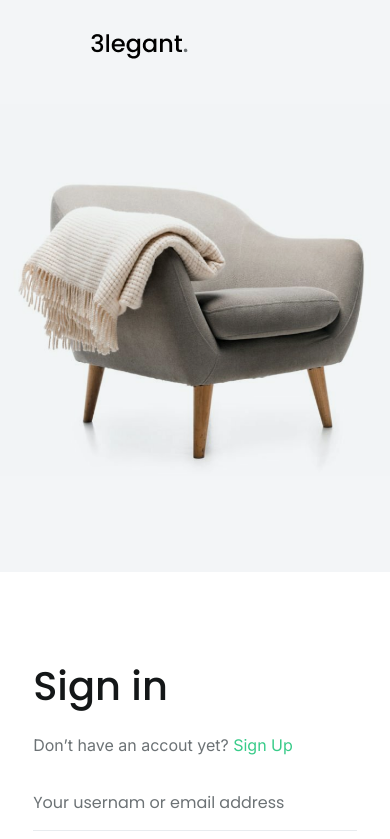
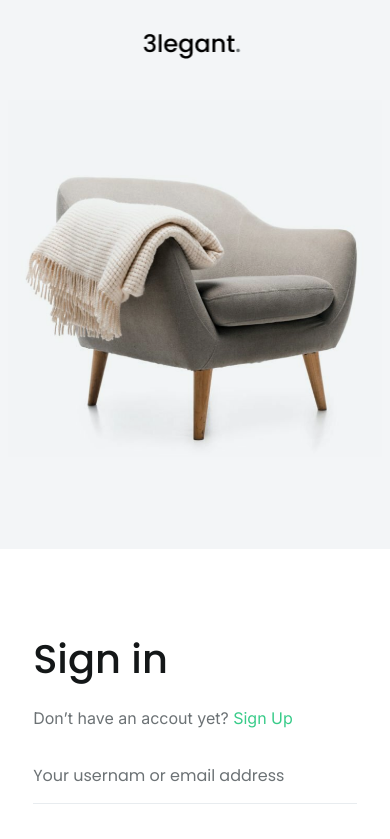
Before and after one commit to codeByMohdFaisal/3legant-shop, a React (Vite) app: page /sign-in in a window 390 px wide. Shown: the top 839 px of the page. Built offline with nearby package versions, Linux system fonts and the light colour scheme.

Commit message:
logo alignment issue fixed

```diff
--- a/src/pages/sign-in/SignIn.jsx
+++ b/src/pages/sign-in/SignIn.jsx
@@ -10,7 +10,7 @@ const SignIn = () => {
         <div className="logo-div">
           <img src={companyLogo} alt="company-logo" />
         </div>
-        <img className="signup-img-left" src={signInChairImg} />
+        {/* <img className="signup-img-left" src={signInChairImg} /> */}
       </div>
       <div className="signup-right-div">
         <div className="signup-right-container">
--- a/src/pages/sign-up/sign-up.css
+++ b/src/pages/sign-up/sign-up.css
@@ -10,13 +10,20 @@
 }
 
 .signup-left-div {
+  height: 100vh;
   width: 49%;
   position: relative;
+  background-image: url(/src/assets/images/chair.png);
+  background-size: contain;
+  background-color: #f3f5f7;
+  background-repeat: no-repeat;
+  background-position: center;
 }
 .logo-div {
   position: absolute;
   top: 32px;
   right: 50%;
+  transform: translateX(50%);
 }
 .signup-img-left {
   width: 100%;
@@ -136,6 +143,9 @@
 }
 
 @media screen and (max-width: 1200px) {
+  .signup-left-div {
+    height: 65vh;
+  }
   .signup-div {
     flex-direction: column;
   }
@@ -149,6 +159,7 @@
     width: 83%;
     padding: 0px;
     margin: 0 auto;
+    padding-bottom: 30px;
   }
   .policy-text {
     font-weight: 200;
```
